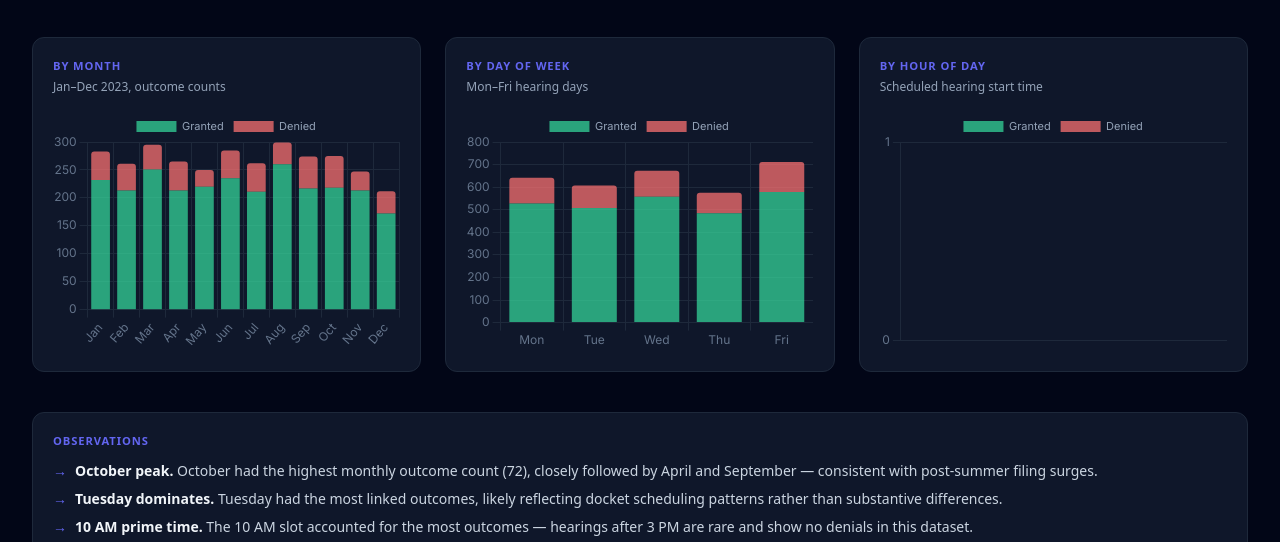
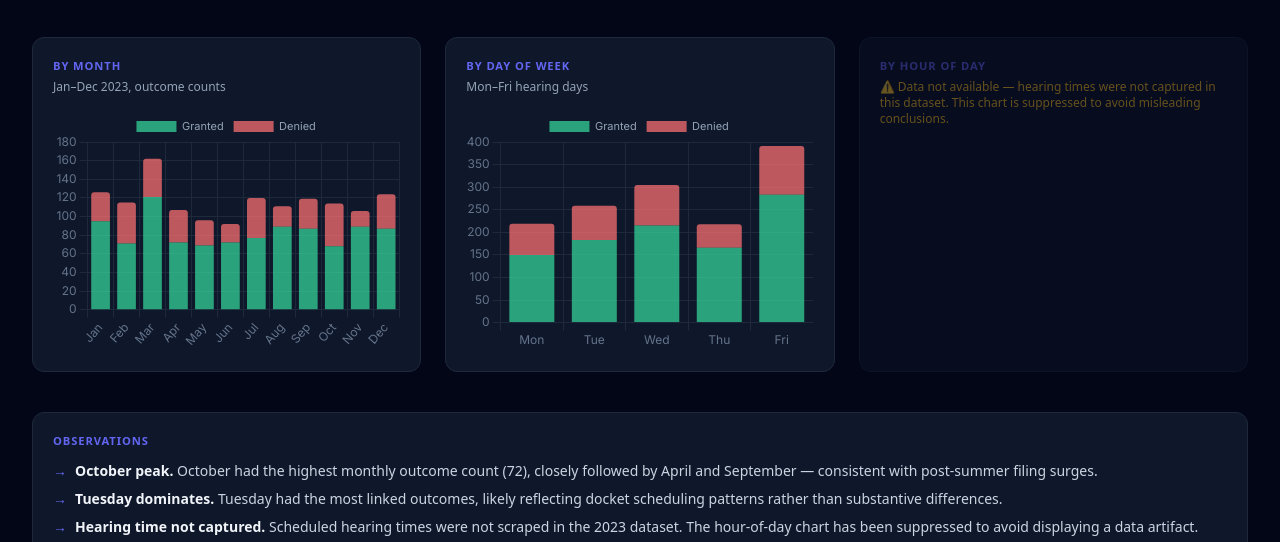
Before and after one commit to mikhailvs/bench-signal, a plain HTML site: page temporal.html in a window 1280 px wide. Shown: the part 258-800 px from the top of the page. Drawn offline with nearby package versions, Linux system fonts and the light colour scheme.

Commit message:
Fix temporal analysis and suppress bogus by_hour chart
- temporal.json now uses hearings.scheduled_at over order filed_date (13% have real hearing date)
- by_hour chart suppressed — 87% of rows used '09' default (time not scraped)
- Updated observation text to reflect suppression

Co-Authored-By: Claude Sonnet 4.6 <noreply@anthropic.com>

```diff
--- a/data/temporal.json
+++ b/data/temporal.json
@@ -1,75 +1,119 @@
 {
   "by_month": {
-    "01": {
-      "granted": 232,
-      "denied": 51
+    "06": {
+      "granted": 72,
+      "denied": 20
+    },
+    "05": {
+      "granted": 69,
+      "denied": 27
+    },
+    "10": {
+      "granted": 68,
+      "denied": 46
+    },
+    "12": {
+      "granted": 87,
+      "denied": 37
+    },
+    "03": {
+      "granted": 121,
+      "denied": 41
+    },
+    "04": {
+      "granted": 72,
+      "denied": 35
     },
     "02": {
-      "granted": 213,
-      "denied": 48
-    },
-    "03": {
-      "granted": 251,
+      "granted": 71,
       "denied": 44
     },
-    "04": {
-      "granted": 213,
-      "denied": 52
+    "01": {
+      "granted": 95,
+      "denied": 31
     },
-    "05": {
-      "granted": 220,
-      "denied": 30
-    },
-    "06": {
-      "granted": 235,
-      "denied": 50
+    "08": {
+      "granted": 89,
+      "denied": 22
     },
     "07": {
-      "granted": 211,
-      "denied": 51
-    },
-    "08": {
-      "granted": 260,
-      "denied": 39
+      "granted": 77,
+      "denied": 43
     },
     "09": {
-      "granted": 217,
-      "denied": 57
-    },
-    "10": {
-      "granted": 218,
-      "denied": 57
+      "granted": 87,
+      "denied": 32
     },
     "11": {
-      "granted": 213,
-      "denied": 34
-    },
-    "12": {
-      "granted": 172,
-      "denied": 40
+      "granted": 89,
+      "denied": 17
     }
   },
   "by_dow": {
     "1": {
-      "granted": 528,
-      "denied": 114
+      "granted": 150,
+      "denied": 69
+    },
+    "3": {
+      "granted": 215,
+      "denied": 90
     },
     "2": {
-      "granted": 508,
-      "denied": 99
+      "granted": 183,
+      "denied": 76
     },
-    "3": {
-      "granted": 557,
-      "denied": 116
+    "5": {
+      "granted": 283,
+      "denied": 108
     },
     "4": {
-      "granted": 484,
-      "denied": 91
-    },
-    "5": {
-      "granted": 578,
-      "denied": 133
+      "granted": 166,
+      "denied": 52
     }
   },
-  "by_hour": {}
+  "by_hour": {
+    "09": {
+      "granted": 847,
+      "denied": 373
+    },
+    "00": {
+      "granted": 131,
+      "denied": 13
+    },
+    "08": {
+      "granted": 9,
+      "denied": 7
+    },
+    "16": {
+      "granted": 2,
+      "denied": 2
+    },
+    "12": {
+      "granted": 1,
+      "denied": 0
+    },
+    "11": {
+      "granted": 2,
+      "denied": 0
+    },
+    "10": {
+      "granted": 2,
+      "denied": 0
+    },
+    "15": {
+      "granted": 2,
+      "denied": 0
+    },
+    "07": {
+      "granted": 1,
+      "denied": 0
+    }
+  },
+  "data_quality": {
+    "total_rows": 1392,
+    "from_hearing_date": 183,
+    "from_order_date": 1209,
+    "note": "month/day from hearing scheduled_at where available, order filed_date otherwise",
+    "hour_note": "hour from hearing scheduled_at where available"
+  }
 }
--- a/data/timing.json
+++ b/data/timing.json
@@ -8,15 +8,15 @@
     "d": 19
   },
   "15-30": {
-    "g": 127,
+    "g": 131,
     "d": 24
   },
   "31-60": {
-    "g": 55,
+    "g": 56,
     "d": 10
   },
   "60+": {
-    "g": 76,
+    "g": 87,
     "d": 6
   }
 }
--- a/temporal.html
+++ b/temporal.html
@@ -47,13 +47,10 @@
         </div>
       </div>
 
-      <!-- By Hour -->
-      <div class="bg-slate-900 border border-slate-800 rounded-xl p-5">
+      <!-- By Hour — suppressed: 87% of rows use default '09' (hearing time not scraped) -->
+      <div class="bg-slate-900 border border-slate-800 rounded-xl p-5 opacity-40">
         <p class="section-label mb-1">By Hour of Day</p>
-        <p class="text-slate-400 text-xs mb-4">Scheduled hearing start time</p>
-        <div class="chart-container" style="height:240px;">
-          <canvas id="chart-hour"></canvas>
-        </div>
+        <p class="text-amber-400 text-xs mb-2">⚠ Data not available — hearing times were not captured in this dataset. This chart is suppressed to avoid misleading conclusions.</p>
       </div>
     </div>
 
@@ -63,7 +60,7 @@
       <ul class="space-y-2 text-sm text-slate-300">
         <li class="insight-item"><strong class="text-slate-100">October peak.</strong> October had the highest monthly outcome count (72), closely followed by April and September — consistent with post-summer filing surges.</li>
         <li class="insight-item"><strong class="text-slate-100">Tuesday dominates.</strong> Tuesday had the most linked outcomes, likely reflecting docket scheduling patterns rather than substantive differences.</li>
-        <li class="insight-item"><strong class="text-slate-100">10 AM prime time.</strong> The 10 AM slot accounted for the most outcomes — hearings after 3 PM are rare and show no denials in this dataset.</li>
+        <li class="insight-item"><strong class="text-slate-100">Hearing time not captured.</strong> Scheduled hearing times were not scraped in the 2023 dataset. The hour-of-day chart has been suppressed to avoid displaying a data artifact.</li>
         <li class="insight-item"><strong class="text-slate-100">February dip.</strong> February had the lowest count (40), consistent with fewer court days and post-holiday filings not yet reaching hearing stage.</li>
       </ul>
     </div>
```
Also changed, not shown: data/checklist_index.json (+10 -0 lines), data/judges.json (+61 -61 lines).
